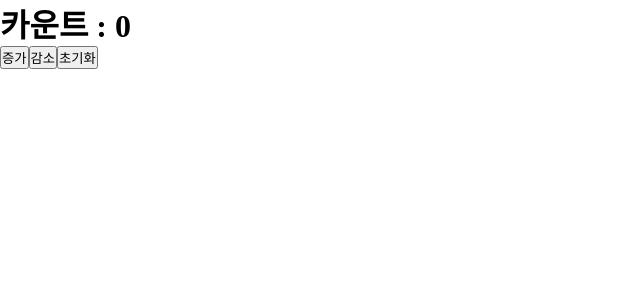
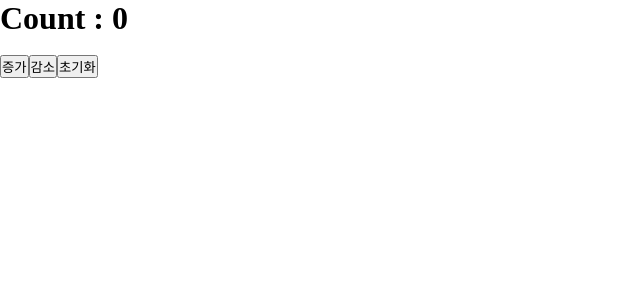
Before and after one commit to 213am/til-react, a React (Vite) app: page / in a window 1280 px wide. Shown: the top 300 px of the page, without its empty margins (0-640 px from the left). Built offline with nearby package versions, Linux system fonts and the light colour scheme.

Commit message:
[dosc] usereducer 정리

```diff
--- a/package.json
+++ b/package.json
@@ -36,5 +36,5 @@
     "sass": "^1.81.0",
     "vite": "^5.4.10"
   },
-  "proxy": "http://192.168.0.66"
+  "proxy": ""
 }
--- a/src/App.jsx
+++ b/src/App.jsx
@@ -1,20 +1,9 @@
-import { useAxios } from "./hooks/useAxios";
-import useComponent from "./hooks/useComponent";
-import { useCount } from "./hooks/useCount";
-import { useLogin } from "./hooks/useLogin";
+import Counter from "./components/counter/Counter";
 
 function App() {
-  const { count, add, minus, reset } = useCount();
-  // const { data, error, loading } = useAxios();
-  const { data, isLoading, error, isLogin, login } = useLogin();
-  const windowSize = useComponent();
-
   return (
     <div>
-      <h1>카운트 : {count}</h1>
-      <button onClick={() => add()}>증가</button>
-      <button onClick={() => minus()}>감소</button>
-      <button onClick={() => reset()}>초기화</button>
+      <Counter />
     </div>
   );
 }
--- /dev/null
+++ b/src/components/counter/Counter.jsx
@@ -0,0 +1,19 @@
+import { useReducer } from "react";
+import { countReducer } from "../../modules/counter/countReducer";
+import { countInitialState } from "../../modules/counter/countInitialState";
+import { add, minus, reset } from "../../modules/counter/countActions";
+
+function Counter() {
+  const [countState, dispatch] = useReducer(countReducer, countInitialState);
+
+  return (
+    <div>
+      <h1>Count : {countState.count}</h1>
+      <br />
+      <button onClick={() => dispatch(add())}>증가</button>
+      <button onClick={() => dispatch(minus())}>감소</button>
+      <button onClick={() => dispatch(reset())}>초기화</button>
+    </div>
+  );
+}
+export default Counter;
--- /dev/null
+++ b/src/modules/counter/countActions.js
@@ -0,0 +1,6 @@
+import { ADD, MINUS, RESET } from "./countTypes";
+
+// Action 은 상태를 업데이트하는 과정
+export const add = () => ({ type: ADD });
+export const minus = () => ({ type: MINUS });
+export const reset = () => ({ type: RESET });
--- /dev/null
+++ b/src/modules/counter/countInitialState.js
@@ -0,0 +1 @@
+export const countInitialState = { count: 0 };
--- /dev/null
+++ b/src/modules/counter/countReducer.js
@@ -0,0 +1,14 @@
+import { ADD, MINUS, RESET } from "./countTypes";
+
+export function countReducer(state, action) {
+  switch (action.type) {
+    case ADD:
+      return { count: state.count + 1 };
+    case MINUS:
+      return { count: state.count - 1 };
+    case RESET:
+      return { count: 0 };
+    default:
+      return state;
+  }
+}
--- /dev/null
+++ b/src/modules/counter/countTypes.js
@@ -0,0 +1,7 @@
+// Action type 의 상수화
+// 상태를 업데이트할 때 무엇, 무엇, 무엇이 필요한 지 검토하는 과정 추출
+export const ADD = "add";
+
+export const MINUS = "minus";
+
+export const RESET = "reset";
--- /dev/null
+++ b/src/store/initialstates/countInitialState.js
@@ -0,0 +1,2 @@
+// 초기 state
+export const countInitialState = { count: 0 };
--- /dev/null
+++ b/src/store/reducers/countReducer.js
@@ -0,0 +1,13 @@
+// Reducer 함수
+export function countReducer(state, action) {
+  switch (action.type) {
+    case "add":
+      return { count: state.count + 1 };
+    case "minus":
+      return { count: state.count - 1 };
+    case "reset":
+      return { count: 0 };
+    default:
+      return state;
+  }
+}
```
Also changed, not shown: 1 other file (tests, documents, lock files or other folders).
